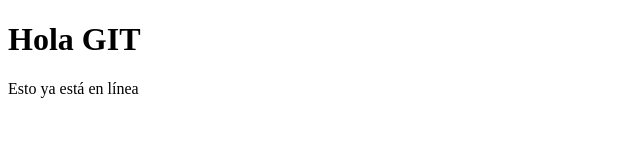
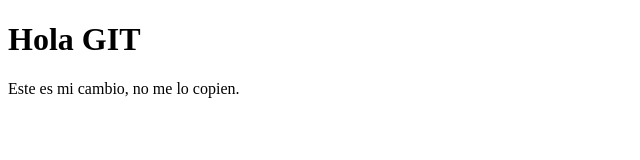
Before and after one commit to hectorip/PrimerRepositorio, a plain HTML site: page index.html in a window 1280 px wide. Shown: the whole page, without its empty margins (0-640 px from the left). Drawn offline with Linux system fonts and the light colour scheme.

Commit message:
Mi cambio

```diff
--- a/index.html
+++ b/index.html
@@ -7,6 +7,8 @@
 </head>
 <body>
   <h1> Hola GIT </h1>
-  Esto ya está en línea
+  <p>
+    Este es mi cambio, no me lo copien.
+  </p>
 </body>
 </html>
```
